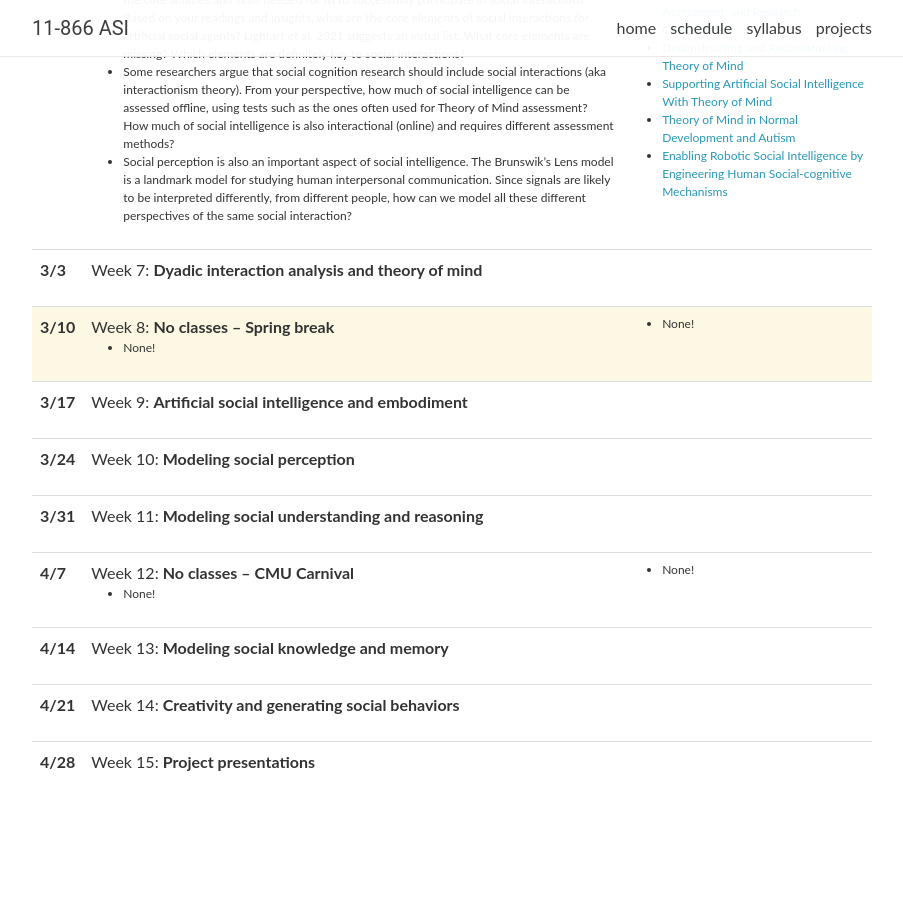
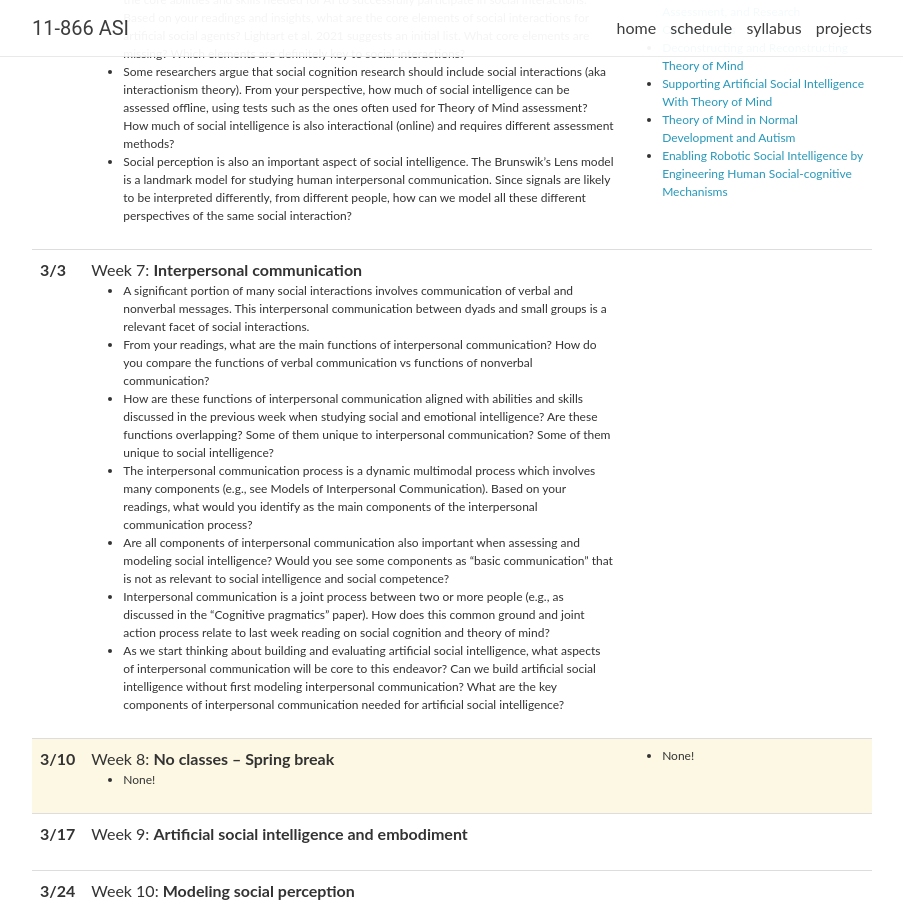
Before and after one commit to CMU-MultiComp-Lab/asi-course, a Jekyll site: the page built from spring2023/_pages/schedule.md, in a window 1280 px wide and 900 px high, scrolled down 2182 px. Shown: the whole window, without its empty margins (188-1091 px from the left). Built offline with Jekyll 4.4.1, drawn with Linux system fonts in a browser that asks for light colours; nearby versions of some CDN libraries; comment, search, counter and statistics services are not loaded.

Commit message:
Update lectures_2023.yml

```diff
--- a/_data/lectures_2023.yml
+++ b/_data/lectures_2023.yml
@@ -101,9 +101,15 @@
 
 - date: 3/3
   title: >
-    Week 7: <strong>Dyadic interaction analysis and theory of mind</strong>
+    Week 7: <strong>Interpersonal communication</strong>
   topics:
-
+    - A significant portion of many social interactions involves communication of verbal and nonverbal messages. This interpersonal communication between dyads and small groups is a relevant facet of social interactions.
+    - From your readings, what are the main functions of interpersonal communication? How do you compare the functions of verbal communication vs functions of nonverbal communication?
+    - How are these functions of interpersonal communication aligned with abilities and skills discussed in the previous week when studying social and emotional intelligence? Are these functions overlapping? Some of them unique to interpersonal communication? Some of them unique to social intelligence?
+    - The interpersonal communication process is a dynamic multimodal process which involves many components (e.g., see Models of Interpersonal Communication). Based on your readings, what would you identify as the main components of the interpersonal communication process?
+    - Are all components of interpersonal communication also important when assessing and modeling social intelligence? Would you see some components as “basic communication” that is not as relevant to social intelligence and social competence?
+    - Interpersonal communication is a joint process between two or more people (e.g., as discussed in the “Cognitive pragmatics” paper). How does this common ground and joint action process relate to last week reading on social cognition and theory of mind?
+    - As we start thinking about building and evaluating artificial social intelligence, what aspects of interpersonal communication will be core to this endeavor? Can we build artificial social intelligence without first modeling interpersonal communication? What are the key components of interpersonal communication needed for artificial social intelligence?
   readings:
 
 - date: 3/10
```
